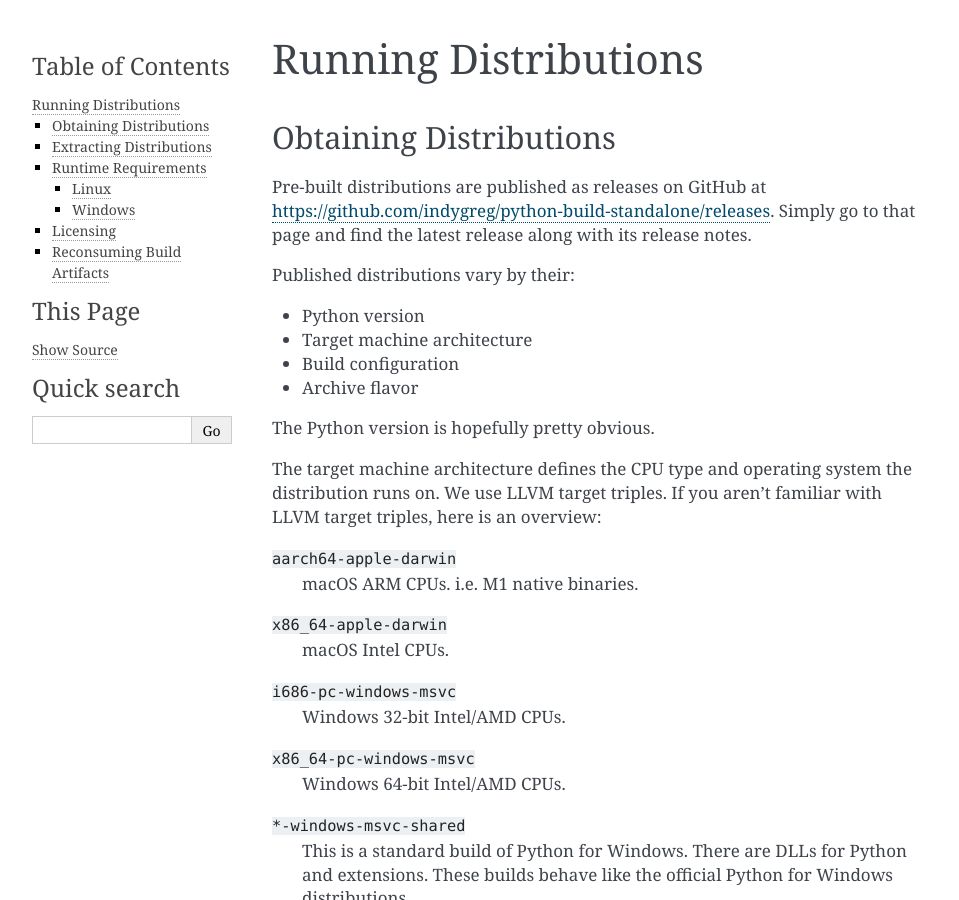
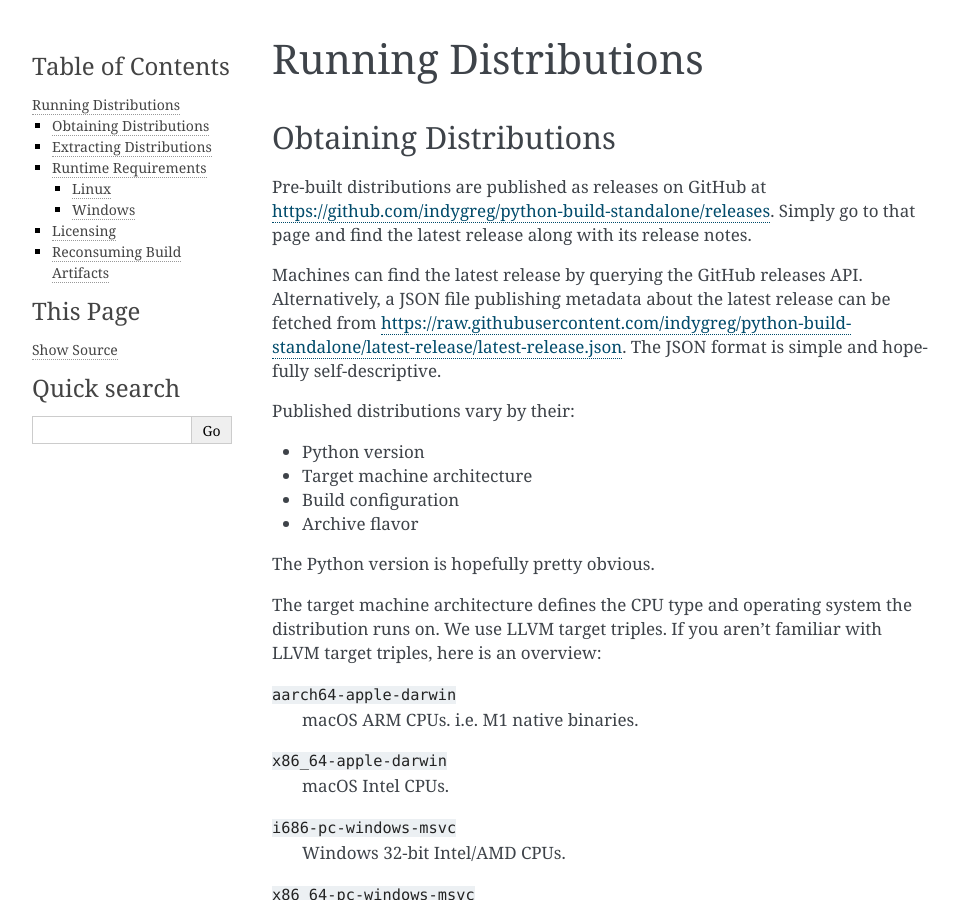
Before and after one commit to indygreg/python-build-standalone, a Sphinx documentation site: the page built from docs/running.rst, in a window 1280 px wide and 900 px high. Shown: the whole window, without its empty margins (148-1107 px from the left). Built offline with Sphinx 7.4.7, drawn with Linux system fonts in a browser that asks for light colours.

Commit message:
just: add mechanism to update latest-release on publish
Closes #138.

```diff
--- a/docs/running.rst
+++ b/docs/running.rst
@@ -11,6 +11,12 @@ Pre-built distributions are published as releases on GitHub at
 https://github.com/indygreg/python-build-standalone/releases.
 Simply go to that page and find the latest release along with
 its release notes.
+
+Machines can find the latest release by querying the GitHub releases
+API. Alternatively, a JSON file publishing metadata about the latest
+release can be fetched from
+https://raw.githubusercontent.com/indygreg/python-build-standalone/latest-release/latest-release.json.
+The JSON format is simple and hopefully self-descriptive.
 
 Published distributions vary by their:
 
```
Also changed, not shown: 1 other file.
